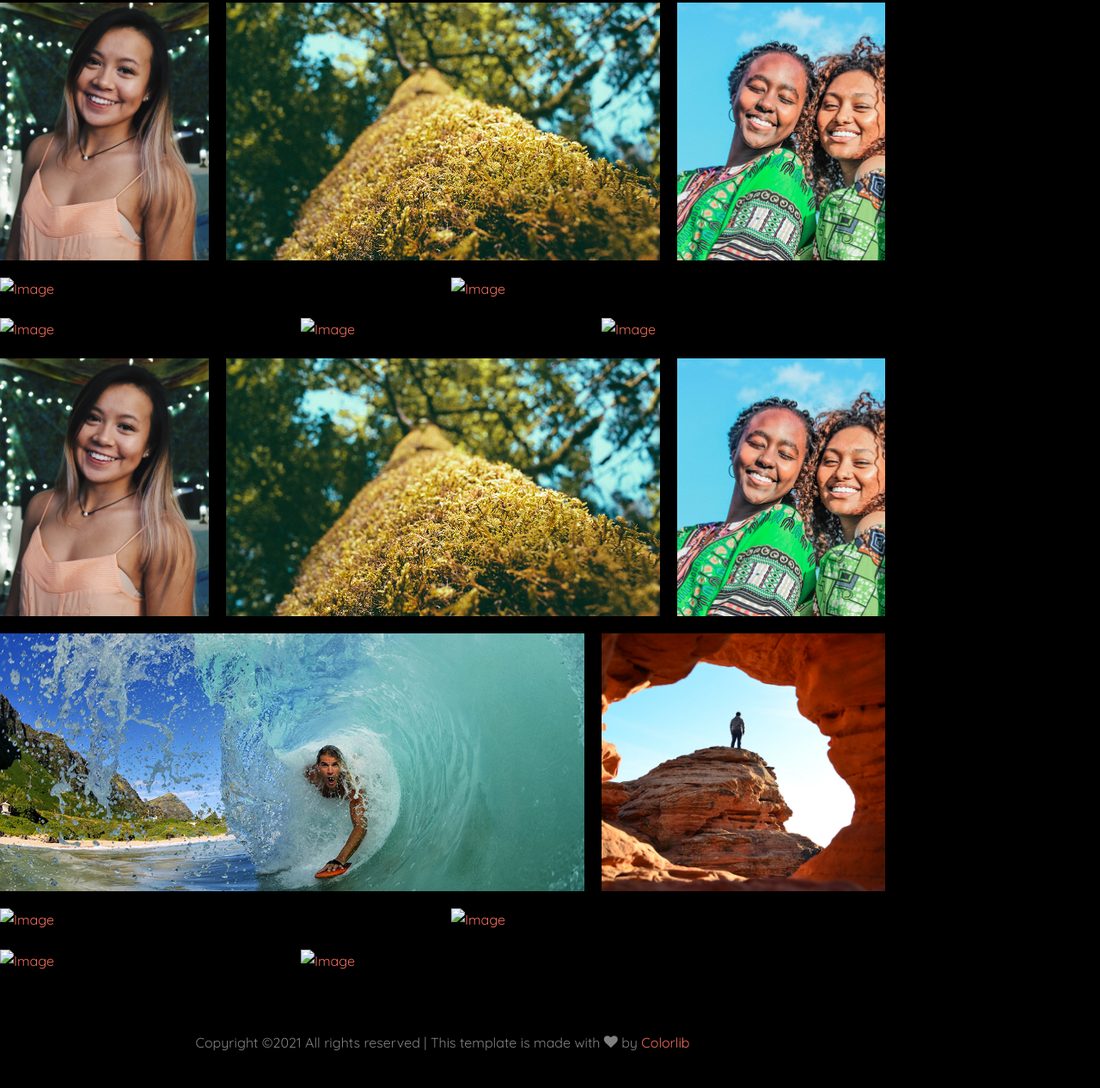
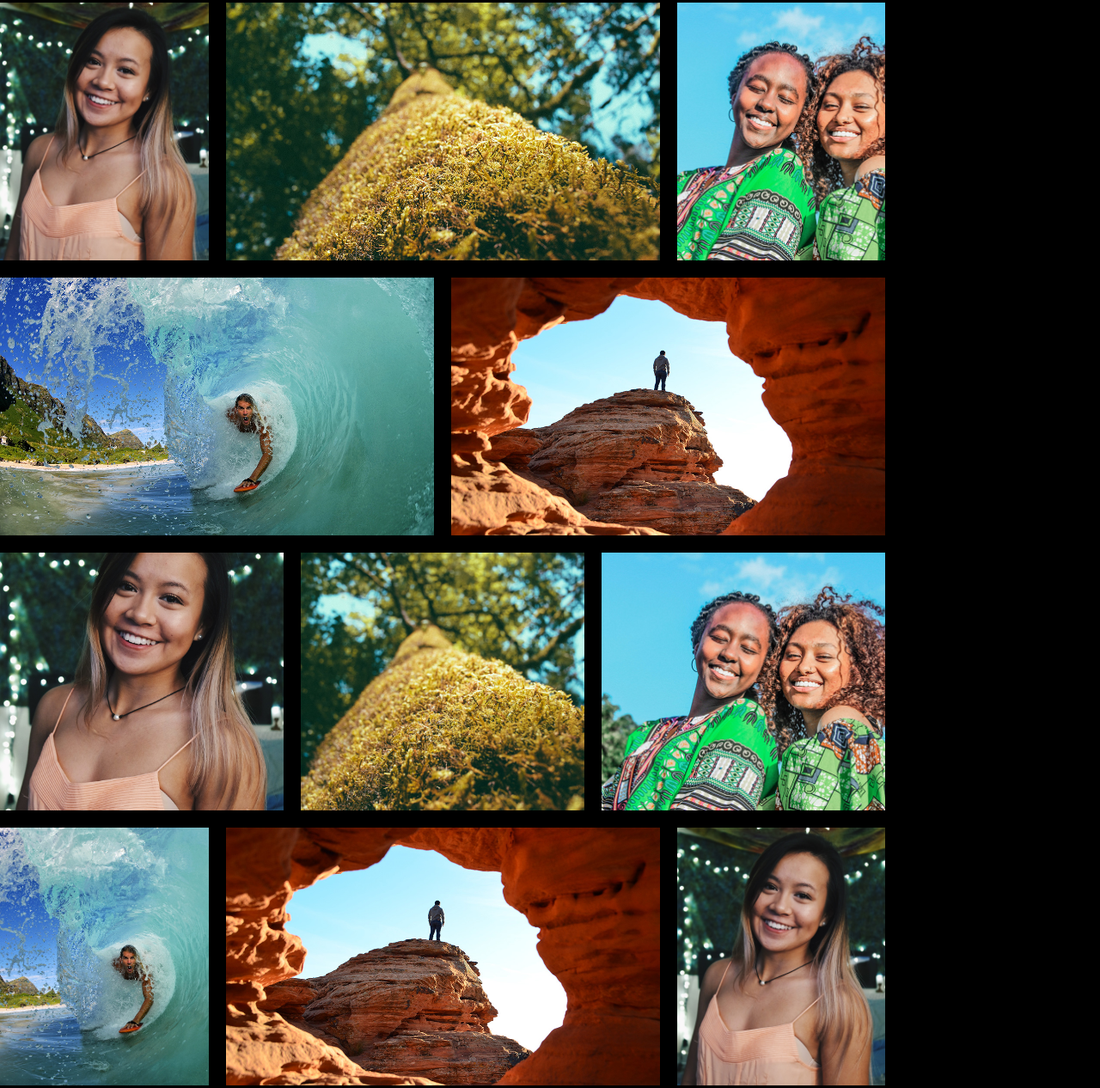
Before and after one commit to rubenshibu/farewell-gift, a plain HTML site: page index.html in a window 1280 px wide. Shown: the part 317-1583 px from the top of the page at 86% size. Drawn offline with Linux system fonts and the light colour scheme; files whose address does not match are found by name.

Commit message:
feat: :scroll: update image  url

```diff
--- a/index.html
+++ b/index.html
@@ -115,7 +115,7 @@
 
         <div class="col-6 col-md-6 col-lg-6" data-aos="fade-up" data-aos-delay="">
           <a href="single.html" class="d-block photo-item">
-            <img src="images/img_6.jpg" alt="Image" class="img-fluid">
+            <img src="images/img_4.jpg" alt="Image" class="img-fluid">
             <div class="photo-text-more">
               <div class="photo-text-more">
               <h3 class="heading">Photos Title Here</h3>
@@ -126,7 +126,7 @@
         </div>
         <div class="col-6 col-md-6 col-lg-6" data-aos="fade-up" data-aos-delay="100">
           <a href="single.html" class="d-block photo-item">
-            <img src="images/img_7.jpg" alt="Image" class="img-fluid">
+            <img src="images/img_5.jpg" alt="Image" class="img-fluid">
             <div class="photo-text-more">
               <div class="photo-text-more">
               <h3 class="heading">Photos Title Here</h3>
@@ -139,7 +139,7 @@
 
         <div class="col-6 col-md-6 col-lg-4" data-aos="fade-up" data-aos-delay="">
           <a href="single.html" class="d-block photo-item">
-            <img src="images/img_8.jpg" alt="Image" class="img-fluid">
+            <img src="images/img_1.jpg" alt="Image" class="img-fluid">
             <div class="photo-text-more">
               <div class="photo-text-more">
               <h3 class="heading">Photos Title Here</h3>
@@ -150,7 +150,7 @@
         </div>
         <div class="col-6 col-md-6 col-lg-4" data-aos="fade-up" data-aos-delay="100">
           <a href="single.html" class="d-block photo-item">
-            <img src="images/img_9.jpg" alt="Image" class="img-fluid">
+            <img src="images/img_2.jpg" alt="Image" class="img-fluid">
             <div class="photo-text-more">
               <div class="photo-text-more">
               <h3 class="heading">Photos Title Here</h3>
@@ -161,7 +161,7 @@
         </div>
         <div class="col-6 col-md-6 col-lg-4" data-aos="fade-up" data-aos-delay="200">
           <a href="single.html" class="d-block photo-item">
-            <img src="images/img_10.jpg" alt="Image" class="img-fluid">
+            <img src="images/img_3.jpg" alt="Image" class="img-fluid">
             <div class="photo-text-more">
               <div class="photo-text-more">
               <h3 class="heading">Photos Title Here</h3>
@@ -174,7 +174,7 @@
 
         <div class="col-6 col-md-6 col-lg-3" data-aos="fade-up" data-aos-delay="">
           <a href="single.html" class="d-block photo-item">
-            <img src="images/img_1.jpg" alt="Image" class="img-fluid">
+            <img src="images/img_4.jpg" alt="Image" class="img-fluid">
             <div class="photo-text-more">
               <div class="photo-text-more">
               <h3 class="heading">Photos Title Here</h3>
@@ -185,6 +185,29 @@
         </div>
         <div class="col-6 col-md-6 col-lg-6" data-aos="fade-up" data-aos-delay="100">
           <a href="single.html" class="d-block photo-item">
+            <img src="images/img_5.jpg" alt="Image" class="img-fluid">
+            <div class="photo-text-more">
+              <div class="photo-text-more">
+              <h3 class="heading">Photos Title Here</h3>
+              <span class="meta">42 Photos</span>
+            </div>
+            </div>
+          </a>
+        </div>
+        <div class="col-6 col-md-6 col-lg-3" data-aos="fade-up" data-aos-delay="200">
+          <a href="single.html" class="d-block photo-item">
+            <img src="images/img_1.jpg" alt="Image" class="img-fluid">
+            <div class="photo-text-more">
+              <div class="photo-text-more">
+              <h3 class="heading">Photos Title Here</h3>
+              <span class="meta">42 Photos</span>
+            </div>
+            </div>
+          </a>
+        </div>
+
+        <div class="col-6 col-md-6 col-lg-8" data-aos="fade-up" data-aos-delay="">
+          <a href="single.html" class="d-block photo-item">
             <img src="images/img_2.jpg" alt="Image" class="img-fluid">
             <div class="photo-text-more">
               <div class="photo-text-more">
@@ -194,7 +217,7 @@
             </div>
           </a>
         </div>
-        <div class="col-6 col-md-6 col-lg-3" data-aos="fade-up" data-aos-delay="200">
+        <div class="col-6 col-md-6 col-lg-4" data-aos="fade-up" data-aos-delay="100">
           <a href="single.html" class="d-block photo-item">
             <img src="images/img_3.jpg" alt="Image" class="img-fluid">
             <div class="photo-text-more">
@@ -206,7 +229,7 @@
           </a>
         </div>
 
-        <div class="col-6 col-md-6 col-lg-8" data-aos="fade-up" data-aos-delay="">
+        <div class="col-6 col-md-6 col-lg-6" data-aos="fade-up" data-aos-delay="">
           <a href="single.html" class="d-block photo-item">
             <img src="images/img_4.jpg" alt="Image" class="img-fluid">
             <div class="photo-text-more">
@@ -217,32 +240,9 @@
             </div>
           </a>
         </div>
-        <div class="col-6 col-md-6 col-lg-4" data-aos="fade-up" data-aos-delay="100">
+        <div class="col-6 col-md-6 col-lg-6" data-aos="fade-up" data-aos-delay="100">
           <a href="single.html" class="d-block photo-item">
             <img src="images/img_5.jpg" alt="Image" class="img-fluid">
-            <div class="photo-text-more">
-              <div class="photo-text-more">
-              <h3 class="heading">Photos Title Here</h3>
-              <span class="meta">42 Photos</span>
-            </div>
-            </div>
-          </a>
-        </div>
-
-        <div class="col-6 col-md-6 col-lg-6" data-aos="fade-up" data-aos-delay="">
-          <a href="single.html" class="d-block photo-item">
-            <img src="images/img_6.jpg" alt="Image" class="img-fluid">
-            <div class="photo-text-more">
-              <div class="photo-text-more">
-              <h3 class="heading">Photos Title Here</h3>
-              <span class="meta">42 Photos</span>
-            </div>
-            </div>
-          </a>
-        </div>
-        <div class="col-6 col-md-6 col-lg-6" data-aos="fade-up" data-aos-delay="100">
-          <a href="single.html" class="d-block photo-item">
-            <img src="images/img_7.jpg" alt="Image" class="img-fluid">
             <div class="photo-text-more">
               <div class="photo-text-more">
               <h3 class="heading">Photos Title Here</h3>
@@ -255,7 +255,7 @@
 
         <div class="col-6 col-md-6 col-lg-4" data-aos="fade-up" data-aos-delay="">
           <a href="single.html" class="d-block photo-item">
-            <img src="images/img_8.jpg" alt="Image" class="img-fluid">
+            <img src="images/img_1.jpg" alt="Image" class="img-fluid">
             <div class="photo-text-more">
               <div class="photo-text-more">
               <h3 class="heading">Photos Title Here</h3>
@@ -266,7 +266,7 @@
         </div>
         <div class="col-6 col-md-6 col-lg-8" data-aos="fade-up" data-aos-delay="100">
           <a href="single.html" class="d-block photo-item">
-            <img src="images/img_9.jpg" alt="Image" class="img-fluid">
+            <img src="images/img_2.jpg" alt="Image" class="img-fluid">
             <div class="photo-text-more">
               <div class="photo-text-more">
               <h3 class="heading">Photos Title Here</h3>
```
